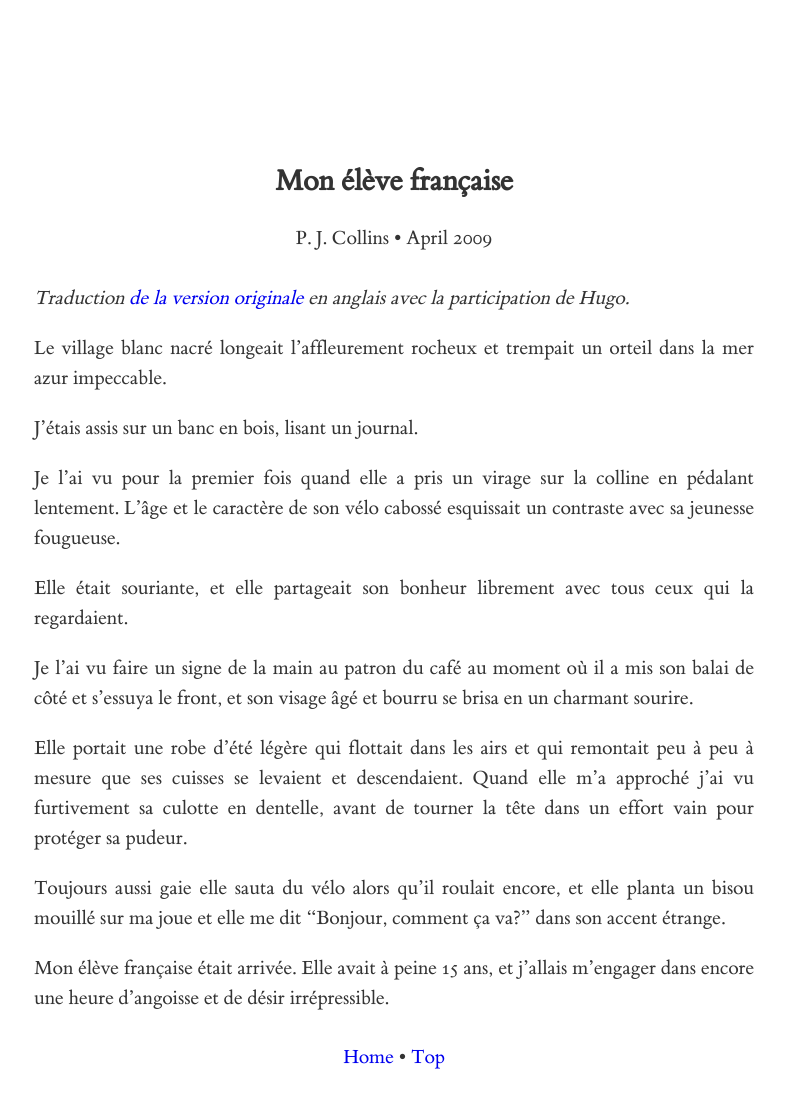
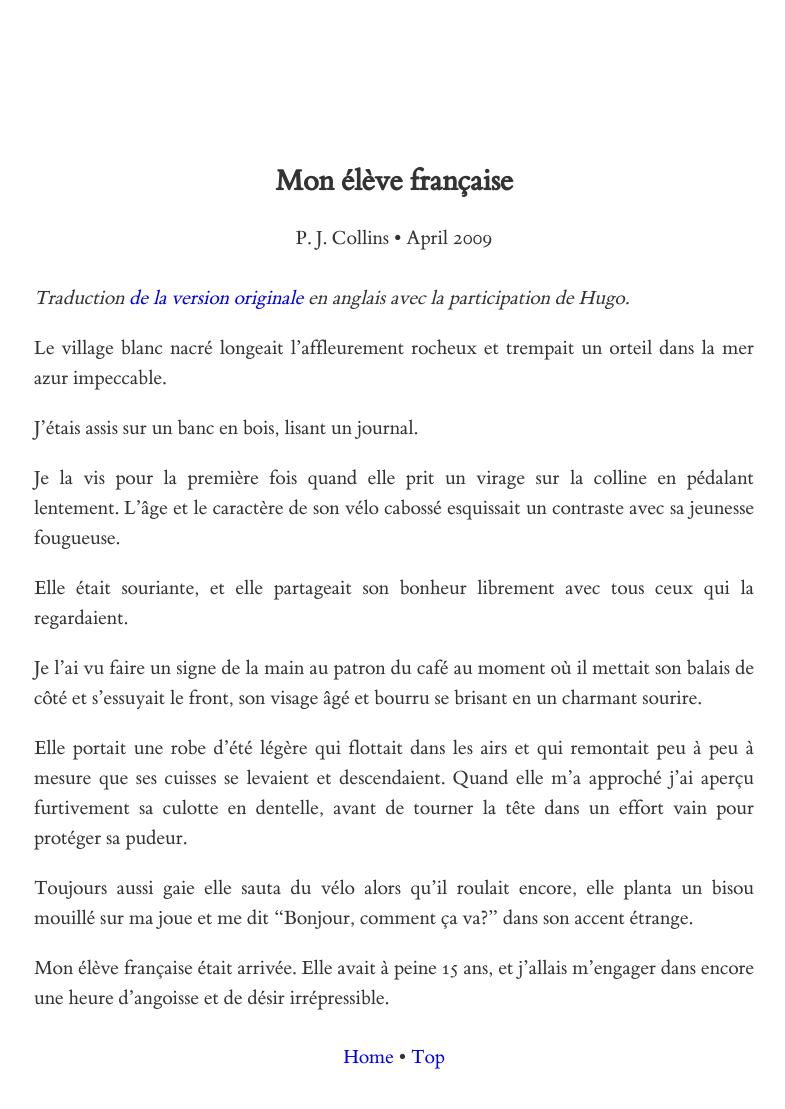
Before and after one commit to patrickjohncollins/patrickjohncollins.github.io, a Jekyll site: the page built from mon-eleve-francaise.md, in a window 1280 px wide. Shown: the whole page, without its empty margins (246-1031 px from the left). Built offline with Jekyll 4.4.1, drawn with Linux system fonts in a browser that asks for light colours; our own code applies the rules of GitHub Pages for plain Markdown files.

Commit message:
Corrections d'Alice

```diff
--- a/mon-eleve-francaise.md
+++ b/mon-eleve-francaise.md
@@ -5,18 +5,18 @@ date: 2009-04-15
 
 *Traduction [de la version originale](/my-english-student-had-arrived/) en anglais avec la participation de Hugo.*
 
-Le village blanc nacré longeait l'affleurement rocheux et trempait un orteil dans la mer azur impeccable.
+Le village blanc nacré longeait l'affleurement rocheux et trempait un orteil dans la mer azur impeccable.
 
-J'étais assis sur un banc en bois, lisant un journal.
+J'étais assis sur un banc en bois, lisant un journal.
 
-Je l'ai vu pour la premier fois quand elle a pris un virage sur la colline en pédalant lentement. L'âge et le caractère de son vélo cabossé esquissait un contraste avec sa jeunesse fougueuse.
+Je la vis pour la première fois quand elle prit un virage sur la colline en pédalant lentement. L'âge et le caractère de son vélo cabossé esquissait un contraste avec sa jeunesse fougueuse.
 
-Elle était souriante, et elle partageait son bonheur librement avec tous ceux qui la regardaient.
+Elle était souriante, et elle partageait son bonheur librement avec tous ceux qui la regardaient.
 
-Je l'ai vu faire un signe de la main au patron du café au moment où il a mis son balai de côté et s'essuya le front, et son visage âgé et bourru se brisa en un charmant sourire.
+Je l'ai vu faire un signe de la main au patron du café au moment où il mettait son balais de côté et s'essuyait le front, son visage âgé et bourru se brisant en un charmant sourire.
 
-Elle portait une robe d'été légère qui flottait dans les airs et qui remontait peu à peu à mesure que ses cuisses se levaient et descendaient. Quand elle m'a approché j'ai vu furtivement sa culotte en dentelle, avant de tourner la tête dans un effort vain pour protéger sa pudeur.
+Elle portait une robe d'été légère qui flottait dans les airs et qui remontait peu à peu à mesure que ses cuisses se levaient et descendaient. Quand elle m'a approché j'ai aperçu furtivement sa culotte en dentelle, avant de tourner la tête dans un effort vain pour protéger sa pudeur.
 
-Toujours aussi gaie elle sauta du vélo alors qu'il roulait encore, et elle planta un bisou mouillé sur ma joue et elle me dit "Bonjour, comment ça va?" dans son accent étrange.
+Toujours aussi gaie elle sauta du vélo alors qu'il roulait encore, elle planta un bisou mouillé sur ma joue et me dit "Bonjour, comment ça va?" dans son accent étrange.
 
-Mon élève française était arrivée. Elle avait à peine 15 ans, et j'allais m'engager dans encore une heure d'angoisse et de désir irrépressible.
+Mon élève française était arrivée. Elle avait à peine 15 ans, et j'allais m'engager dans encore une heure d'angoisse et de désir irrépressible.
```
